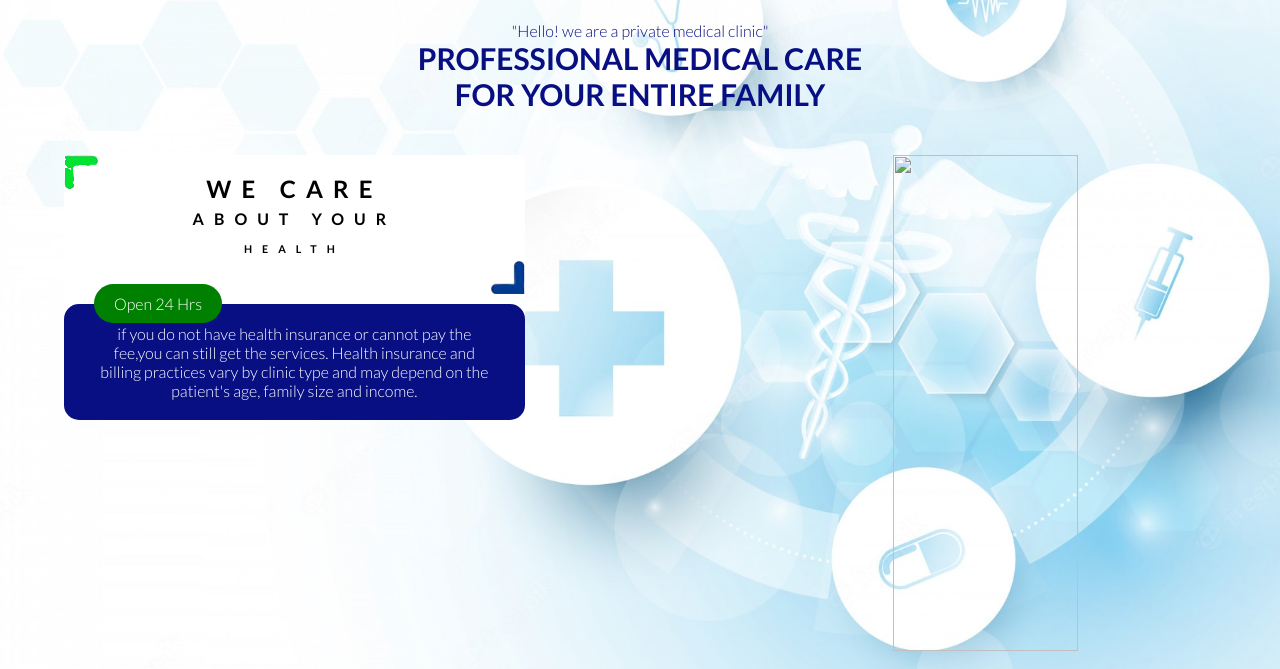
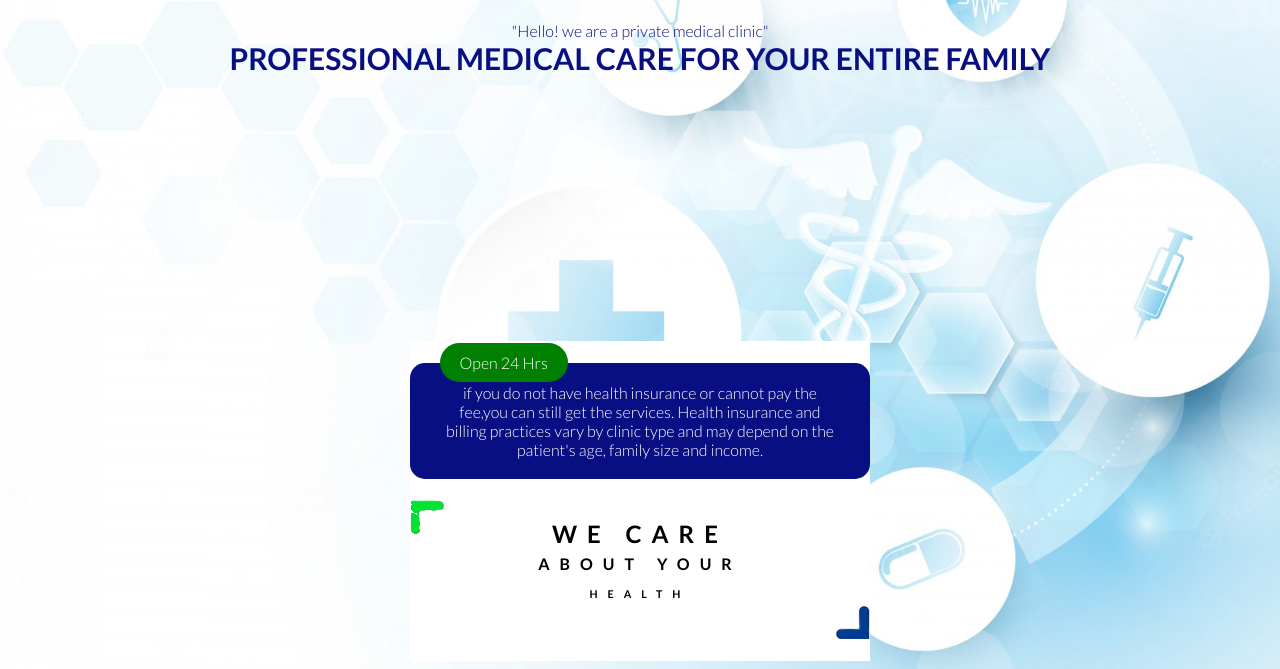
Before and after one commit to vanelnw/Microverse-Capstone1, a plain HTML site: page index.html in a window 1280 px wide. Shown: the part 131-800 px from the top of the page. Drawn offline with Linux system fonts and the light colour scheme.

Commit message:
Update html to folow the template

```diff
--- a/index.html
+++ b/index.html
@@ -56,11 +56,18 @@
       <div class="home-content">
         <div>
           <span>"Hello! we are a private medical clinic"</span>
-          <h1>PROFESSIONAL MEDICAL CARE <br />FOR YOUR ENTIRE FAMILY</h1>
+          <h1>PROFESSIONAL MEDICAL CARE FOR YOUR ENTIRE FAMILY</h1>
         </div>
 
-        <div class="home-care">
         <div class="home-care-inner">
+          <div class="home-care-bottom">
+            <p>Open 24 Hrs</p>
+            if you do not have health insurance or cannot pay the fee,you can
+            still get the services. Health insurance and billing practices vary
+            by clinic type and may depend on the patient's age, family size and
+            income.
+          </div>
+
           <div class="home-care-top">
             <img class="quote1" src="./assets/quote1.png" />
             <div class="we-care">
@@ -70,16 +77,6 @@
             </div>
             <img class="quote2" src="./assets/quote2.png" />
           </div>
-
-            <div class="home-care-bottom">
-              <p>Open 24 Hrs</p>
-              if you do not have health insurance or cannot pay the fee,you can
-              still get the services. Health insurance and billing practices
-              vary by clinic type and may depend on the patient's age, family
-              size and income.
-            </div>
-          </div>
-          <img class="home-doctor" src="./assets/homeDoctor.png" />
         </div>
       </div>
     </div>
```
Also changed, not shown: html/about.html (+9 -16 lines). Lines whose indentation alone changed are shown as unchanged.
